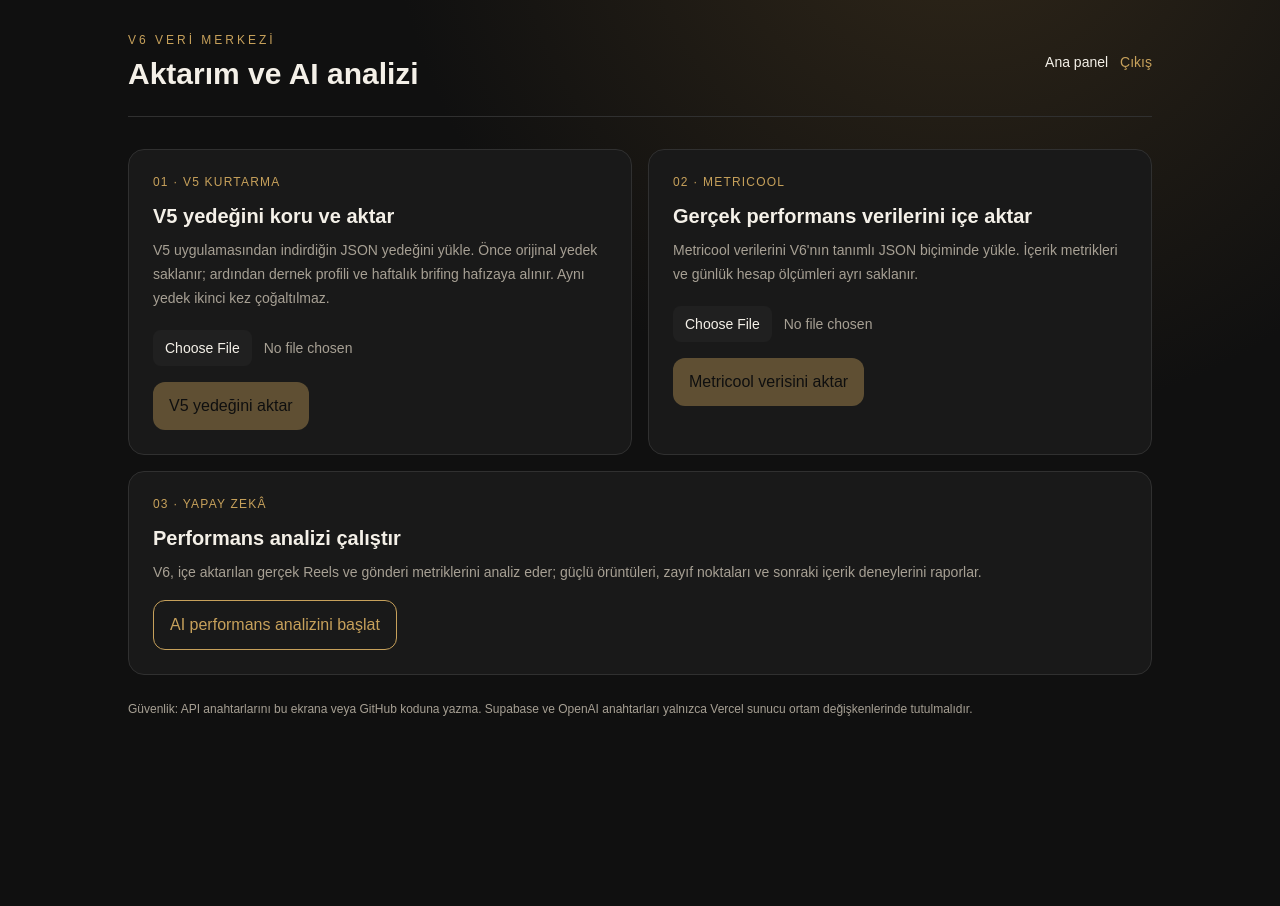
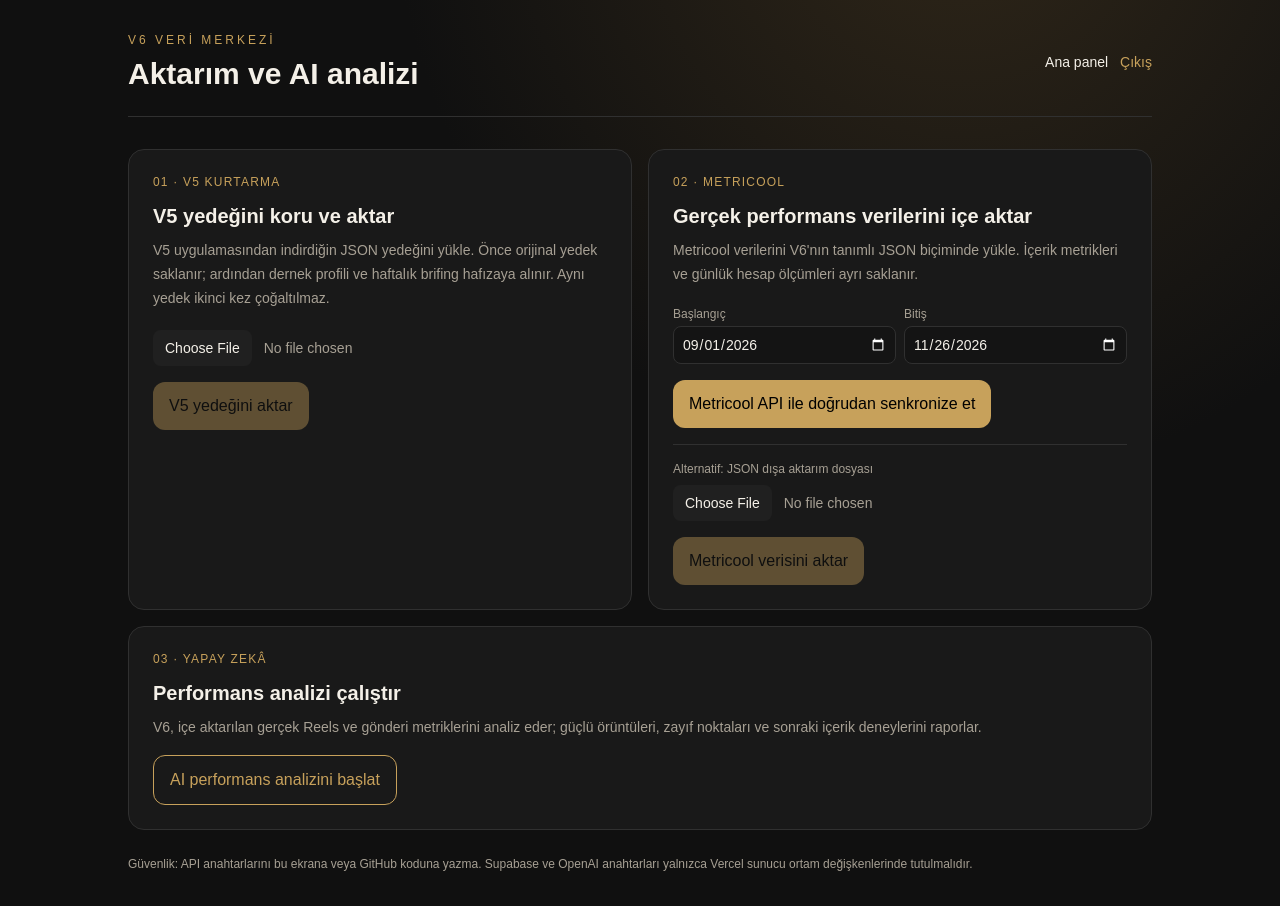
Before and after one commit to mehmetqezqinci/icerik-fabrikasi, a Next.js app: page /dashboard in a window 1280 px wide. Before the commit the page ends 800 px from the top, so only its background shows below. Built offline with nearby package versions, Linux system fonts and the light colour scheme.

Commit message:
feat(v6): add direct Metricool sync controls to dashboard

```diff
--- a/app/dashboard/page.tsx
+++ b/app/dashboard/page.tsx
@@ -12,6 +12,8 @@ export default function DashboardPage() {
   const [busy, setBusy] = useState("");
   const [message, setMessage] = useState("");
   const [analysis, setAnalysis] = useState("");
+  const [syncFrom, setSyncFrom] = useState("2026-09-01");
+  const [syncTo, setSyncTo] = useState("2026-11-26");
 
   async function authHeaders() {
     const supabase = createSupabaseBrowserClient();
@@ -45,6 +47,18 @@ export default function DashboardPage() {
       if (!response.ok) throw new Error(result.error || "Metricool aktarımı başarısız.");
       setMessage("Metricool: " + result.contentSaved + " içerik ve " + result.accountSnapshotsSaved + " hesap ölçümü aktarıldı.");
     } catch (e) { setMessage(e instanceof Error ? e.message : "Metricool aktarımı başarısız."); }
+    finally { setBusy(""); }
+  }
+
+  async function syncMetricool() {
+    setBusy("sync"); setMessage("");
+    try {
+      const headers = await authHeaders();
+      const response = await fetch("/api/metricool/sync", { method: "POST", headers: { ...headers, "Content-Type": "application/json" }, body: JSON.stringify({ from: syncFrom, to: syncTo }) });
+      const result = await response.json();
+      if (!response.ok) throw new Error(result.error || "Metricool senkronizasyonu başarısız.");
+      setMessage("Metricool senkronizasyonu tamamlandı: " + result.posts + " gönderi, " + result.reels + " Reels bulundu; " + result.saved + " kayıt işlendi.");
+    } catch (e) { setMessage(e instanceof Error ? e.message : "Metricool senkronizasyonu başarısız."); }
     finally { setBusy(""); }
   }
 
@@ -87,7 +101,14 @@ export default function DashboardPage() {
           <div className="text-xs tracking-widest text-[var(--gold)]">02 · METRICOOL</div>
           <h2 className="mt-3 text-xl font-semibold">Gerçek performans verilerini içe aktar</h2>
           <p className="mt-2 text-sm leading-6 text-[var(--muted)]">Metricool verilerini V6'nın tanımlı JSON biçiminde yükle. İçerik metrikleri ve günlük hesap ölçümleri ayrı saklanır.</p>
-          <input type="file" accept=".json,application/json" onChange={(e) => setMetricFile(e.target.files?.[0] || null)} className="mt-5 block w-full text-sm text-[var(--muted)] file:mr-3 file:rounded-lg file:border-0 file:bg-[var(--panel-soft)] file:px-3 file:py-2 file:text-[var(--text)]"/>
+          <div className="mt-5 grid grid-cols-2 gap-2">
+            <label className="text-xs text-[var(--muted)]">Başlangıç <input type="date" value={syncFrom} onChange={(e) => setSyncFrom(e.target.value)} className="mt-1 w-full rounded-lg border border-[var(--line)] bg-black/20 p-2 text-sm text-[var(--text)]"/></label>
+            <label className="text-xs text-[var(--muted)]">Bitiş <input type="date" value={syncTo} onChange={(e) => setSyncTo(e.target.value)} className="mt-1 w-full rounded-lg border border-[var(--line)] bg-black/20 p-2 text-sm text-[var(--text)]"/></label>
+          </div>
+          <button onClick={syncMetricool} disabled={!!busy} className="mt-4 rounded-xl bg-[var(--gold)] px-4 py-3 text-sm font-semibold text-black disabled:opacity-40">{busy === "sync" ? "Metricool'dan çekiliyor..." : "Metricool API ile doğrudan senkronize et"}</button>
+          <div className="my-4 border-t border-[var(--line)]"/>
+          <p className="text-xs text-[var(--muted)]">Alternatif: JSON dışa aktarım dosyası</p>
+          <input type="file" accept=".json,application/json" onChange={(e) => setMetricFile(e.target.files?.[0] || null)} className="mt-2 block w-full text-sm text-[var(--muted)] file:mr-3 file:rounded-lg file:border-0 file:bg-[var(--panel-soft)] file:px-3 file:py-2 file:text-[var(--text)]"/>
           <button onClick={importMetricool} disabled={!metricFile || !!busy} className="mt-4 rounded-xl bg-[var(--gold)] px-4 py-3 text-sm font-semibold text-black disabled:opacity-40">{busy === "metric" ? "Aktarılıyor..." : "Metricool verisini aktar"}</button>
         </article>
       </section>
```
